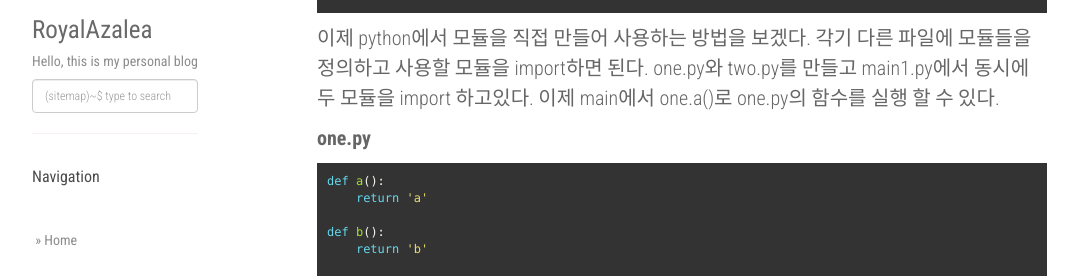
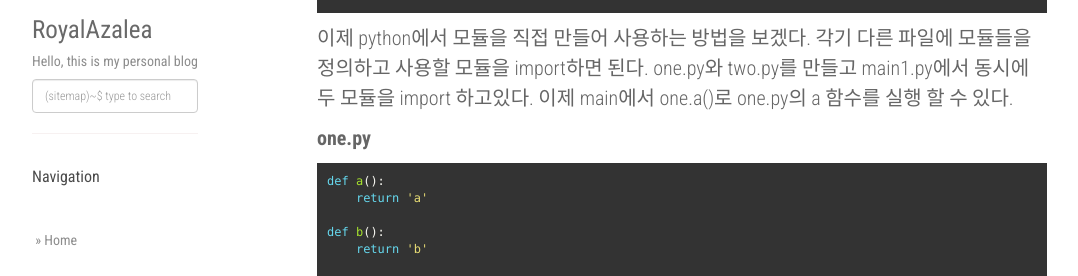
Before and after one commit to RoyalAzalea/RoyalAzalea.github.io, a Jekyll site: the page built from _posts/2017-01-24-python-ruby-study.md, in a window 1280 px wide and 900 px high, scrolled down 937 px. Shown: the part 234-510 px from the top of the window, without its empty margins (53-1131 px from the left). Built offline with Jekyll 4.4.1, drawn with Linux system fonts in a browser that asks for light colours; nearby versions of some CDN libraries.

````diff
--- a/_posts/2017-01-24-python-ruby-study.md
+++ b/_posts/2017-01-24-python-ruby-study.md
@@ -64,6 +64,7 @@ print(a())
 ```
 
 **result**
+
 ```
 B
 ```
@@ -71,7 +72,7 @@ B
 
 이제 python에서 모듈을 직접 만들어 사용하는 방법을 보겠다. 각기 다른 파일에 모듈들을
 정의하고 사용할 모듈을 import하면 된다. one.py와 two.py를 만들고 main1.py에서 동시에
-두 모듈을 import 하고있다. 이제 main에서 one.a()로 one.py의 함수를 실행 할 수 있다.
+두 모듈을 import 하고있다. 이제 main에서 one.a()로 one.py의 a 함수를 실행 할 수 있다.
 
 **one.py**
 
````
